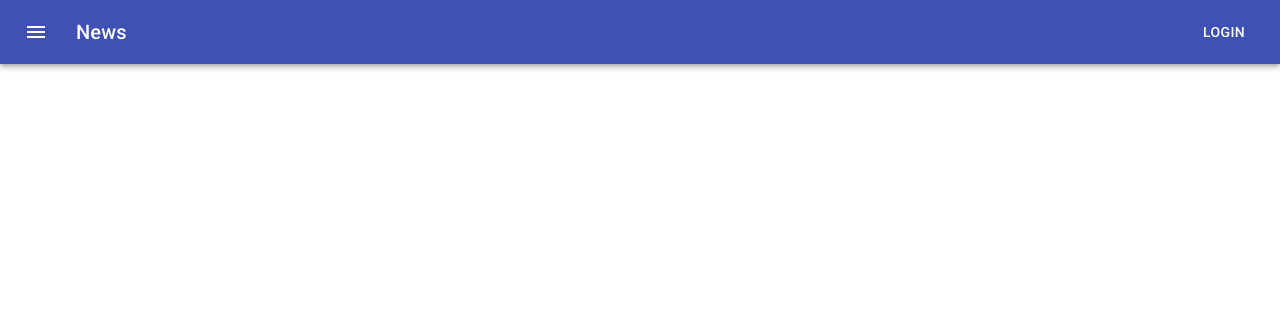
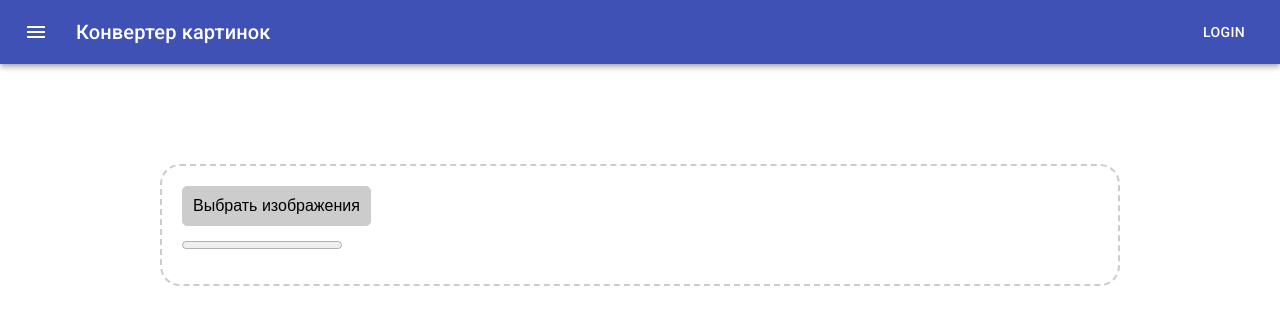
Before and after one commit to netostr/converter, a Next.js app: page / in a window 1280 px wide. Shown: the top 324 px of the page. Built offline with nearby package versions, Linux system fonts and the light colour scheme.

Commit message:
add blocks drop-area and content

```diff
--- a/pages/index.js
+++ b/pages/index.js
@@ -1,8 +1,12 @@
-import ButtonAppBar from '../src/components/navigation-bar'
+import ButtonAppBar from '../src/components/navigation-bar';
+import DrawContent from '../src/components/content';
 
 export default function Home() {
 
   return (
-    <ButtonAppBar />
+    <>
+      <ButtonAppBar />
+      <DrawContent />
+    </>
   );
 }
--- /dev/null
+++ b/src/components/content.js
@@ -0,0 +1,11 @@
+import InputImage from './drop-area'
+
+function DrawContent() {
+
+    return(
+        <InputImage />
+    );
+
+}
+
+export default DrawContent;
--- /dev/null
+++ b/src/components/drop-area.js
@@ -0,0 +1,92 @@
+import styles from './drop-area.module.css';
+import { useState } from 'react';
+import { Subtitles } from '@material-ui/icons';
+
+function InputImage() {
+
+    const [isClassHighlightDraw, setClassHighlightDraw] = useState(false);
+    const [progressBarValue, setProgressBarValue] = useState(0);
+    let filesDone = 0;
+    let filesToDo = 0;
+
+    const handleDragEnter = (e) => {
+        e.preventDefault();
+        e.stopPropagation();
+        setClassHighlightDraw(true);
+    };
+
+    const handleDragOver = (e) => {
+        e.preventDefault();
+        e.stopPropagation();
+        setClassHighlightDraw(true);
+    };
+
+    const handleDragLeave = (e) => {
+        e.preventDefault();
+        e.stopPropagation();
+        setClassHighlightDraw(false);
+    };
+
+    const handleDrop = (e) => {
+        e.preventDefault();
+        e.stopPropagation();
+        setClassHighlightDraw(false);
+        let dt = e.dataTransfer;
+        let files = dt.files;
+        handleFiles(files);
+    };
+
+    const handleFiles = (files) => {
+        files = [...files];
+        initializeProgress(files.length);
+        files.forEach(uploadFile)
+        files.forEach(previewFile);
+    }
+
+    function initializeProgress(numfiles) {
+        setProgressBarValue(0);
+        filesDone = 0;
+        filesToDo = numfiles;
+    }
+
+    function progressDone() {
+        filesDone++;
+        setProgressBarValue(filesDone / filesToDo * 100);
+    }
+
+    function previewFile(file) {
+        let reader = new FileReader()
+        reader.readAsDataURL(file)
+        reader.onloadend = function() {
+            let img = document.createElement('img');
+            img.src = reader.result;
+            document.getElementById('gallery').appendChild(img);
+        }
+    }
+
+    function uploadFile(file) {
+        let url = 'ВАШ URL ДЛЯ ЗАГРУЗКИ ФАЙЛОВ';
+        let formData = new FormData();
+        formData.append('file', file);
+        fetch(url, {
+            method: 'POST',
+            body: formData
+        })
+        .then(progressDone)
+        .catch(() => { /* Ошибка. Информируем пользователя */ })
+    }
+
+    let cl = isClassHighlightDraw ? styles['highlight'] : '';
+    return(
+        <div className={styles['drop-area'] + ' ' + cl} id="drop-area" onDragEnter={handleDragEnter} onDragOver={handleDragOver} onDragLeave={handleDragLeave} onDrop={handleDrop}>
+            <form className={styles.form}>
+                <input className={styles.fileElem} type="file" id="fileElem" accept="image/*" onChange={(e) => handleFiles(e.target.files)}/>
+                <label className={styles.button} for="fileElem">Выбрать изображения</label>
+            </form>
+            <progress id="progress-bar" max={100} value={progressBarValue}></progress>
+            <div className={styles.gallery} id="gallery"></div>
+        </div>
+    )
+}
+
+export default InputImage;
--- /dev/null
+++ b/src/components/drop-area.module.css
@@ -0,0 +1,38 @@
+.drop-area {
+  border: 2px dashed #ccc;
+  border-radius: 20px;
+  width: 960px;
+  font-family: sans-serif;
+  margin: 100px auto;
+  padding: 20px;
+}
+.drop-area.highlight {
+  border-color: purple;
+}
+
+.form {
+  margin-bottom: 10px;
+}
+.gallery {
+  margin-top: 10px;
+}
+.gallery img {
+  width: 100%;
+  margin-bottom: 10px;
+  margin-right: 10px;
+  vertical-align: middle;
+}
+.button {
+  display: inline-block;
+  padding: 10px;
+  background: #ccc;
+  cursor: pointer;
+  border-radius: 5px;
+  border: 1px solid #ccc;
+}
+.button:hover {
+  background: #ddd;
+}
+.fileElem {
+  display: none;
+}
--- a/src/components/navigation-bar.js
+++ b/src/components/navigation-bar.js
@@ -44,7 +44,7 @@ export default function ButtonAppBar() {
                     <MenuIcon />
                 </IconButton>
                 <Typography variant="h6" className={classes.title}>
-                    News
+                    Конвертер картинок
                 </Typography>
                 {isAvatarDraw ? <DrawUser /> : null}
                 <Button color="inherit" onClick={() => setAvatarDraw(!isAvatarDraw)}>{isAvatarDraw ? 'Logout' : 'Login'}</Button>
```
